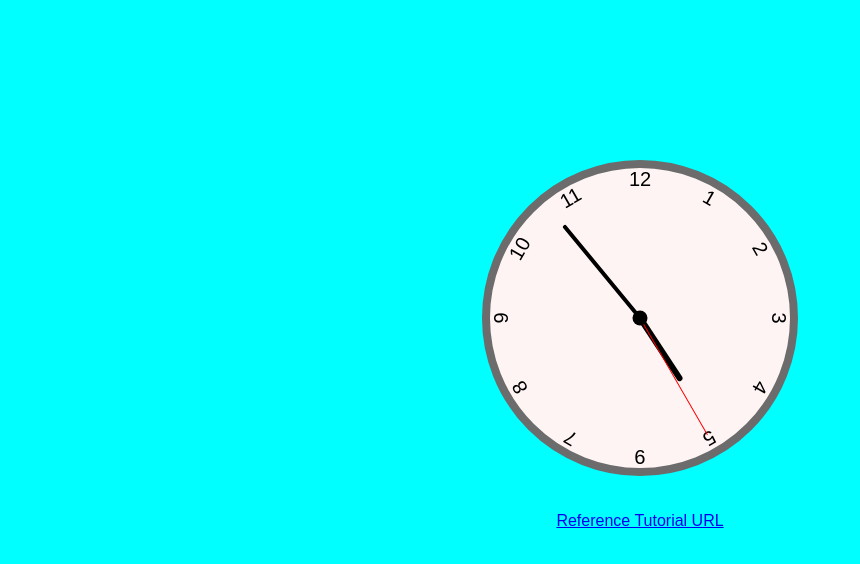
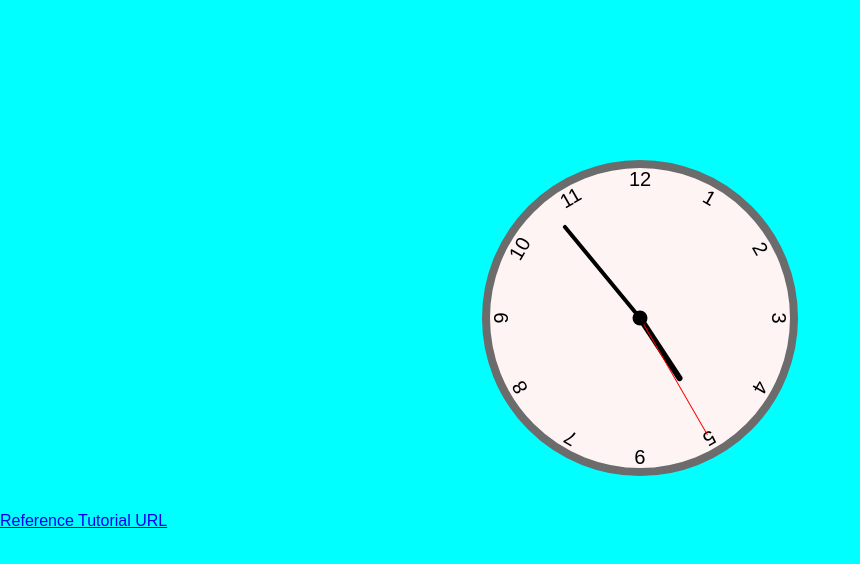
Before and after one commit to abhicoder9/Clock, a plain HTML site: page index.html in a window 1280 px wide. Shown: the whole page, without its empty margins (0-860 px from the left). Drawn offline with Linux system fonts and the light colour scheme.

Commit message:
Update styles.css

```diff
--- a/styles.css
+++ b/styles.css
@@ -7,9 +7,6 @@ body {
     background-color: aqua;
 }
 
-.tutorial{
-    text-align : center;
-}
 .clock {
     background-color: rgb(255, 244, 244);
     width: 300px;
@@ -118,7 +115,3 @@ body {
     transform: translate(-50%, -50%);
     background-color: black;
 }
-
-a{
-    text-align : center;
-}
```
